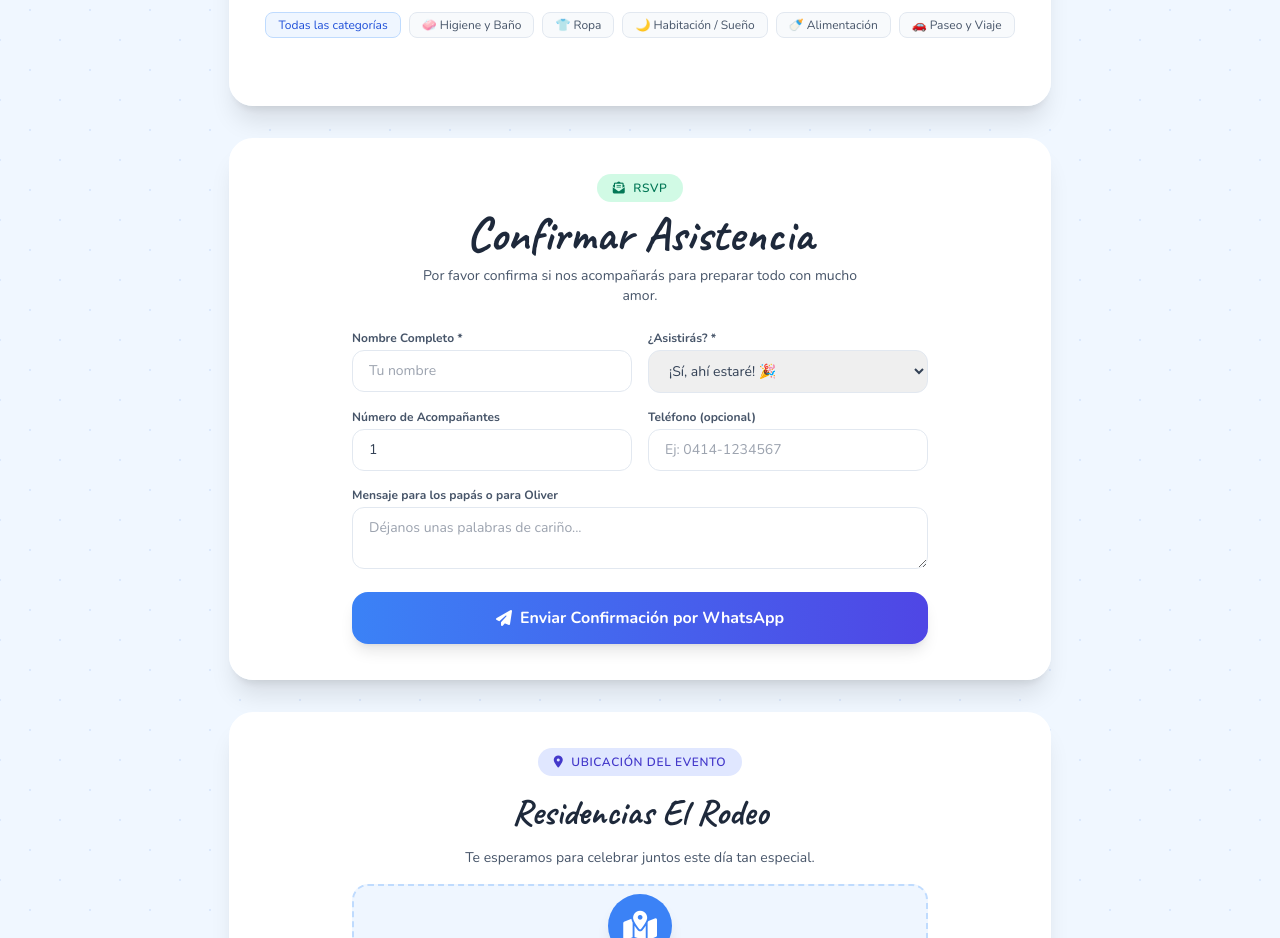
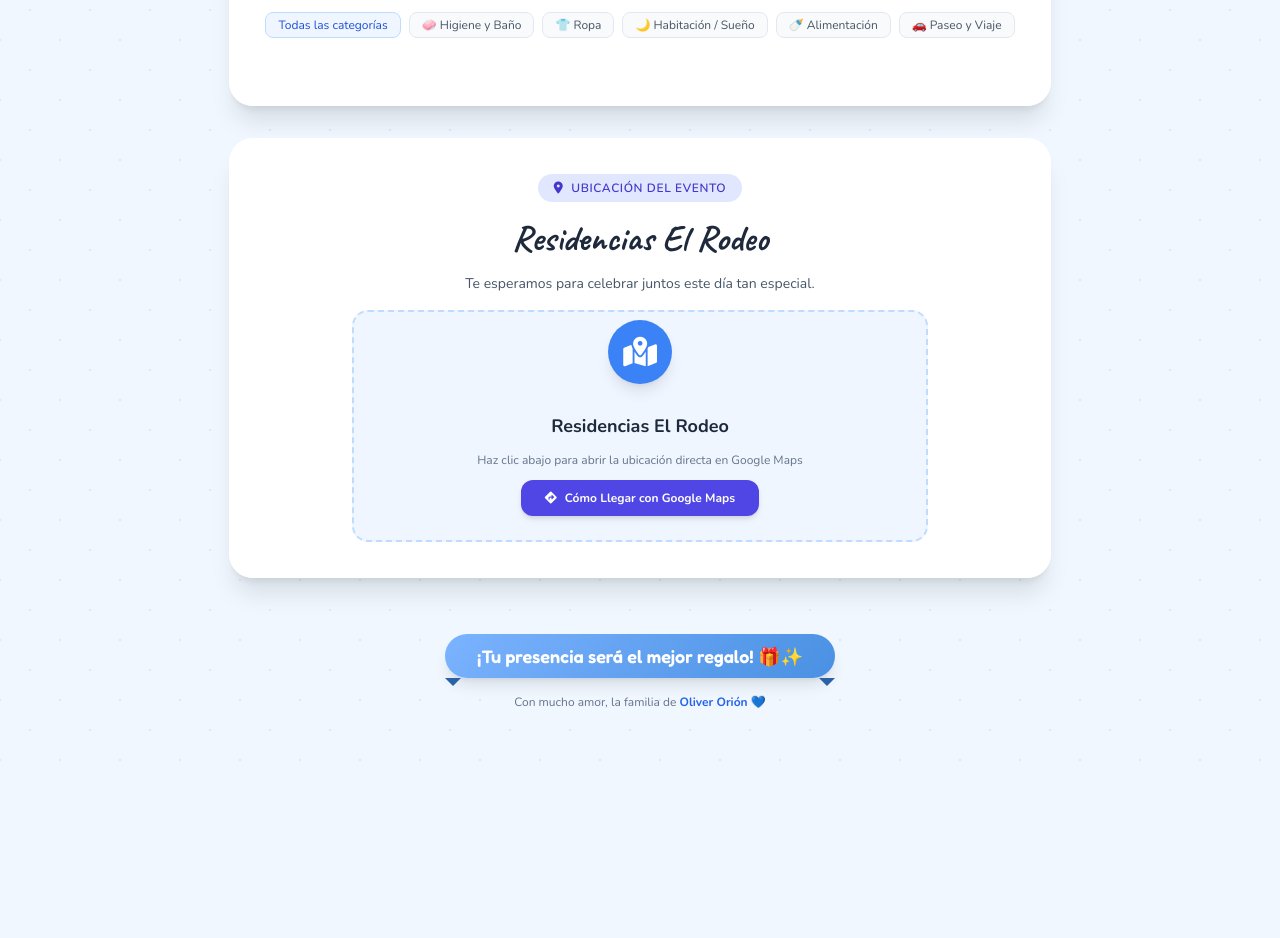
Before and after one commit to Sorax1177/babyshower, a plain HTML site: page index.html in a window 1280 px wide. Shown: the part 1520-2458 px from the top of the page. After the commit the page ends 2294 px from the top, so only its background shows below. Drawn offline with nearby package versions, Linux system fonts and the light colour scheme; no server answers.

Commit message:
Update index.html

```diff
--- a/index.html
+++ b/index.html
@@ -300,57 +300,6 @@
             </div>
         </section>
 
-        <!-- RSVP / CONFIRMATION FORM -->
-        <section class="bg-white/95 backdrop-blur-md rounded-3xl p-6 sm:p-8 shadow-xl border-4 border-white space-y-6">
-            <div class="text-center space-y-2">
-                <div class="inline-flex items-center gap-2 px-4 py-1.5 rounded-full bg-emerald-100 text-emerald-700 font-semibold text-xs uppercase tracking-wider">
-                    <i class="fa-solid fa-envelope-open-text"></i> RSVP
-                </div>
-                <h2 class="font-cursive text-4xl sm:text-5xl font-bold text-slate-800">
-                    Confirmar Asistencia
-                </h2>
-                <p class="text-slate-600 text-sm max-w-md mx-auto">
-                    Por favor confirma si nos acompañarás para preparar todo con mucho amor.
-                </p>
-            </div>
-
-            <form id="rsvp-form" onsubmit="handleRSVP(event)" class="max-w-xl mx-auto space-y-4">
-                <div class="grid grid-cols-1 sm:grid-cols-2 gap-4">
-                    <div>
-                        <label class="block text-xs font-bold text-slate-600 mb-1">Nombre Completo *</label>
-                        <input type="text" id="rsvp-name" required placeholder="Tu nombre" class="w-full px-4 py-2.5 rounded-xl border border-slate-200 focus:outline-none focus:ring-2 focus:ring-blue-400 text-sm">
-                    </div>
-                    <div>
-                        <label class="block text-xs font-bold text-slate-600 mb-1">¿Asistirás? *</label>
-                        <select id="rsvp-attending" required class="w-full px-4 py-2.5 rounded-xl border border-slate-200 focus:outline-none focus:ring-2 focus:ring-blue-400 text-sm">
-                            <option value="Yes">¡Sí, ahí estaré! 🎉</option>
-                            <option value="No">Lo siento, no podré ir 😔</option>
-                        </select>
-                    </div>
-                </div>
-
-                <div class="grid grid-cols-1 sm:grid-cols-2 gap-4">
-                    <div>
-                        <label class="block text-xs font-bold text-slate-600 mb-1">Número de Acompañantes</label>
-                        <input type="number" id="rsvp-guests" min="1" max="5" value="1" class="w-full px-4 py-2.5 rounded-xl border border-slate-200 focus:outline-none focus:ring-2 focus:ring-blue-400 text-sm">
-                    </div>
-                    <div>
-                        <label class="block text-xs font-bold text-slate-600 mb-1">Teléfono (opcional)</label>
-                        <input type="tel" id="rsvp-phone" placeholder="Ej: 0414-1234567" class="w-full px-4 py-2.5 rounded-xl border border-slate-200 focus:outline-none focus:ring-2 focus:ring-blue-400 text-sm">
-                    </div>
-                </div>
-
-                <div>
-                    <label class="block text-xs font-bold text-slate-600 mb-1">Mensaje para los papás o para Oliver</label>
-                    <textarea id="rsvp-message" rows="2" placeholder="Déjanos unas palabras de cariño..." class="w-full px-4 py-2.5 rounded-xl border border-slate-200 focus:outline-none focus:ring-2 focus:ring-blue-400 text-sm"></textarea>
-                </div>
-
-                <button type="submit" class="w-full py-3.5 bg-gradient-to-r from-blue-500 to-indigo-600 hover:from-blue-600 hover:to-indigo-700 text-white font-bold rounded-2xl shadow-lg transition-transform hover:scale-[1.01] active:scale-[0.99] flex items-center justify-center gap-2">
-                    <i class="fa-solid fa-paper-plane"></i> Enviar Confirmación por WhatsApp
-                </button>
-            </form>
-        </section>
-
         <!-- LOCATION MAP SECTION -->
         <section id="location-section" class="bg-white/95 backdrop-blur-md rounded-3xl p-6 sm:p-8 shadow-xl border-4 border-white text-center space-y-4">
             <div class="inline-flex items-center gap-2 px-4 py-1.5 rounded-full bg-indigo-100 text-indigo-700 font-semibold text-xs uppercase tracking-wider">
@@ -537,23 +486,6 @@
                             <span class="text-[11px] text-slate-400 font-medium">${gift.category}</span>
                         </div>
                     </div>
-
-                    <div class="pt-3 mt-3 border-t border-slate-100">
-                        ${reservas.length > 0 ? `
-                            <div class="text-xs bg-blue-50/80 p-2 rounded-xl border border-blue-100 mb-2">
-                                <span class="text-[10px] text-blue-800 font-bold block">
-                                    <i class="fa-solid fa-user-check text-blue-600"></i> Apartado por:
-                                </span>
-                                <p class="text-[11px] text-slate-600 font-semibold mt-0.5">${reservas.join(', ')}</p>
-                            </div>
-                        ` : ''}
-
-                        ${!estaAgotado ? `
-                            <button onclick="openReserveModal('${gift.id}')" class="w-full py-2 bg-blue-500 hover:bg-blue-600 active:scale-95 text-white font-bold rounded-xl text-xs transition-all shadow-sm flex items-center justify-center gap-1.5">
-                                <i class="fa-solid fa-bookmark"></i> Reservar Un Regalo
-                            </button>
-                        ` : ''}
-                    </div>
                 `;
 
                 grid.appendChild(card);
@@ -639,24 +571,6 @@
             renderRegistry();
         }
 
-        // RSVP -> Redirección a WhatsApp
-        function handleRSVP(e) {
-            e.preventDefault();
-            const name = document.getElementById('rsvp-name').value.trim();
-            const attending = document.getElementById('rsvp-attending').value;
-            const guests = document.getElementById('rsvp-guests').value;
-            const phone = document.getElementById('rsvp-phone').value;
-            const message = document.getElementById('rsvp-message').value.trim();
-
-            const text = `¡Hola! Confirmo mi asistencia al Baby Shower de Oliver Orión.
-- Nombre: ${name}
-- ¿Asistirá?: ${attending === 'Yes' ? 'Sí 🎉' : 'No 😔'}
-- Acompañantes: ${guests}
-${message ? `- Mensaje: "${message}"` : ''}`;
-
-            window.open(`https://wa.me/?text=${encodeURIComponent(text)}`, '_blank');
-        }
-
         // Temporizador
         function startCountdown() {
             const targetDate = new Date('November 21, 2026 14:00:00').getTime();
```
